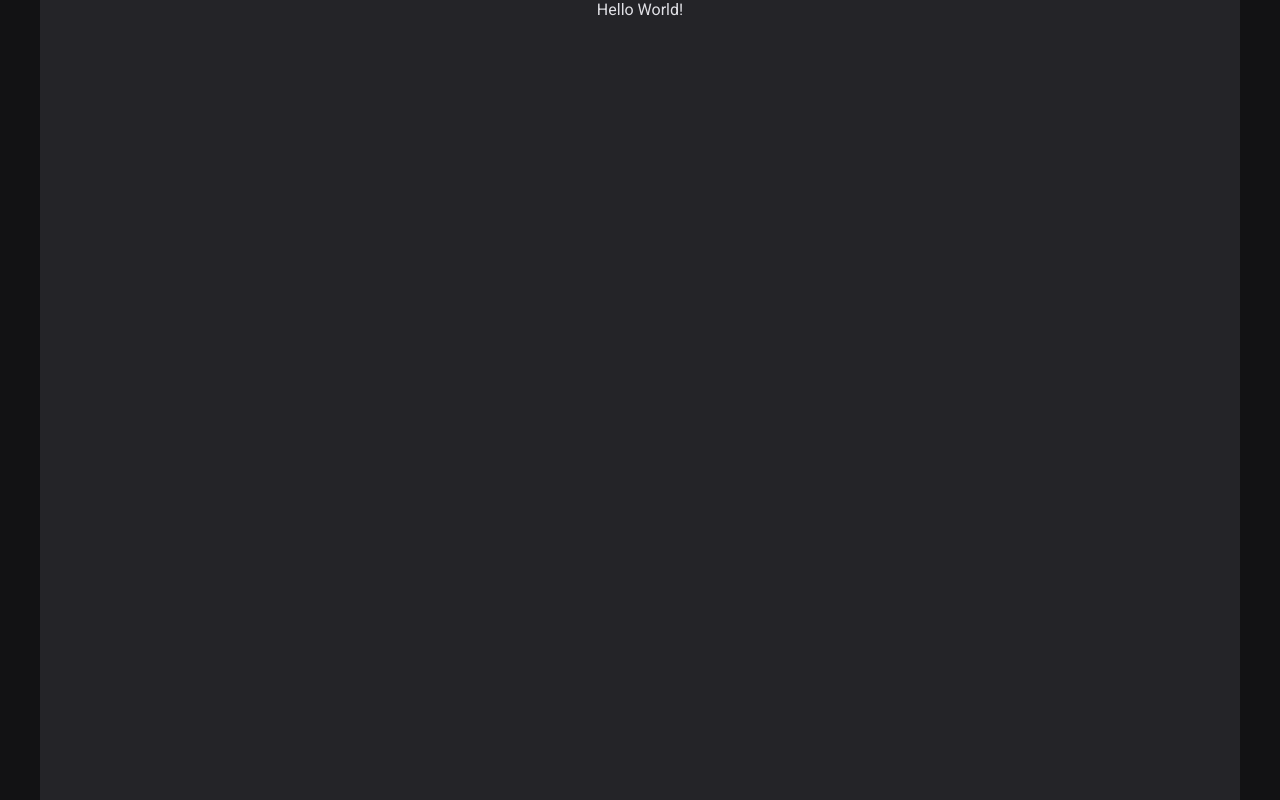
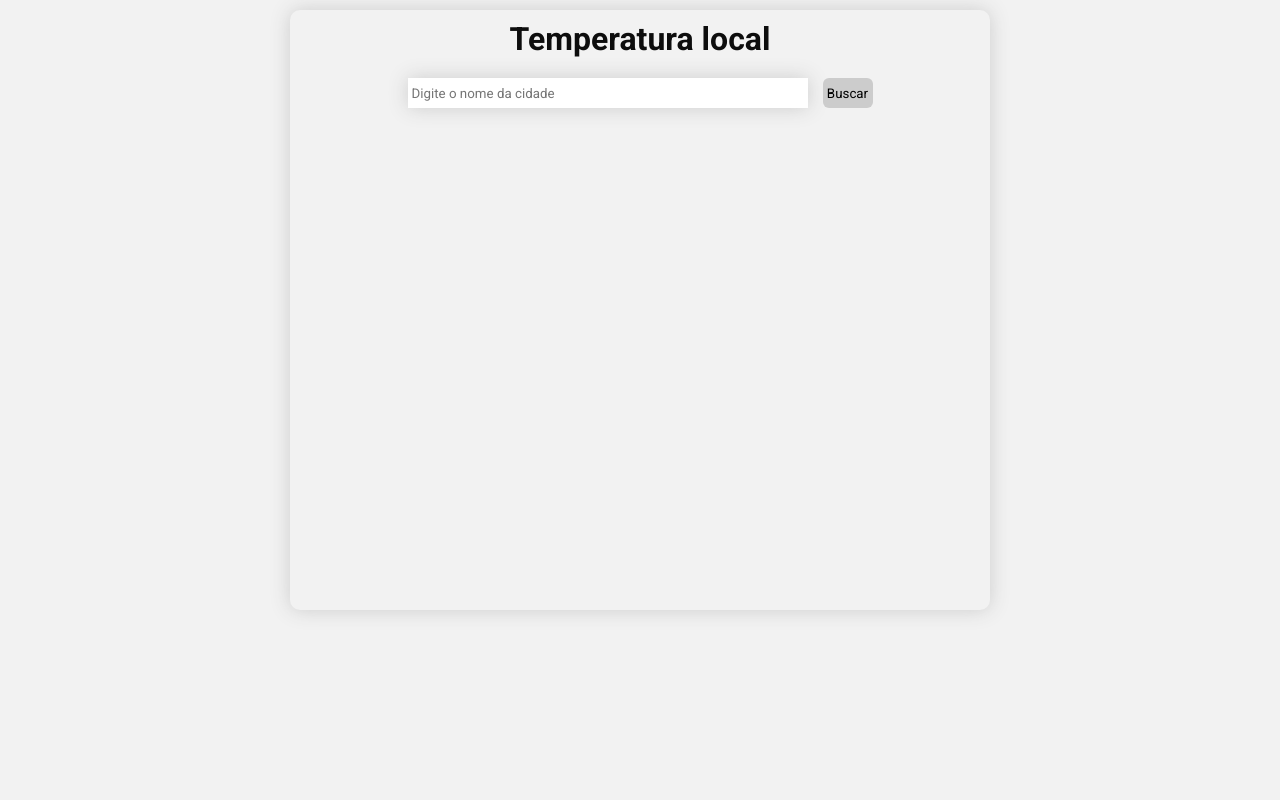
Before and after one commit to eduardohor/local-temperature, a React (Vite) app: page / in a window 1280 px wide. Built offline with nearby package versions, Linux system fonts and the light colour scheme.

Commit message:
Added research components

```diff
--- a/src/App.jsx
+++ b/src/App.jsx
@@ -1,8 +1,14 @@
+import { SearchBox } from './components/SearchBox'
 import styles from './styles/App.module.scss'
 
 export function App() {
 
   return (
-    <div className={styles.contentWrapper}>Hello World!</div>
+    <div className={styles.contentWrapper}>
+      <h1>Temperatura local</h1>
+
+      <SearchBox/>
+
+    </div>
   )
 }
--- /dev/null
+++ b/src/components/SearchBox/index.jsx
@@ -0,0 +1,37 @@
+import { useState } from 'react'
+import styles from './styles.module.scss'
+
+export function SearchBox(){
+
+  const [text, setText] = useState("")
+  const [item, setItem] = useState("")
+
+  function handleChange(event){
+    let t = event.target.value
+    setText(t)
+  }
+
+  function addItem(event){
+    event.preventDefault()
+    setItem(text)
+  }
+
+  return(
+    <div className={styles.content}>
+      <div className={styles.contentWrapperSearch}>
+        <input className={styles.txtBusca} type="text" id="txtbusca" placeholder="Digite o nome da cidade" onChange={handleChange}/>
+        <button className={styles.btSearch} type="submit" onClick={addItem}>
+          Buscar
+        </button>
+      </div>
+
+      <div className={styles.contentItems}>
+        <p>
+          {item}
+        </p>
+      </div>
+
+    </div>
+
+  )
+}
--- /dev/null
+++ b/src/components/SearchBox/styles.module.scss
@@ -0,0 +1,38 @@
+.content{
+  font-size: 30px;
+  justify-content: center;
+  align-items: center;
+  padding: 20px;
+
+  .contentWrapperSearch{
+    display: flex;
+    justify-content: center;
+    align-items: center;
+
+    .txtBusca{
+      width: 400px;
+      height: 30px;
+      padding: 4px;
+      border: none;
+      box-shadow: 0 0 20px #cccccc;
+    }
+
+    .btSearch{
+      margin-left: 15px;
+      width: 50px;
+      height: 30px;
+      border: none;
+      background: #cccccc;
+      border-radius: 6px;
+      cursor: pointer;
+    }
+  }
+
+  .contentItems{
+    display: flex;
+    justify-content: center;
+    align-items: center;
+    margin-top: 20px;
+  }
+
+}
--- a/src/styles/App.module.scss
+++ b/src/styles/App.module.scss
@@ -4,11 +4,15 @@ body{
   align-items: center;
 }
 .contentWrapper{
-  width: 1200px;
-  height: 100vh;
-  background:rgba(60, 60, 66, 0.439)
-  ;
+  width: 700px;
+  height: 600px;
+  padding-top: 10px;
+  margin-top: 10px;
+  border-radius: 10px;
+  box-shadow: 0 0 20px #cccccc;
 
-  display: flex;
-  justify-content: center;
+  h1{
+    text-align: center;
+  }
+
 }
--- a/src/styles/global.css
+++ b/src/styles/global.css
@@ -3,9 +3,10 @@
   margin: 0;
   box-sizing: border-box;
   font-family: Roboto, sans-serif;
+
 }
 
 body{
-  color: #e1e1e6;
-  background: #121214;
+  color: #0D0D0D;
+  background: #F2F2F2;
 }
```
